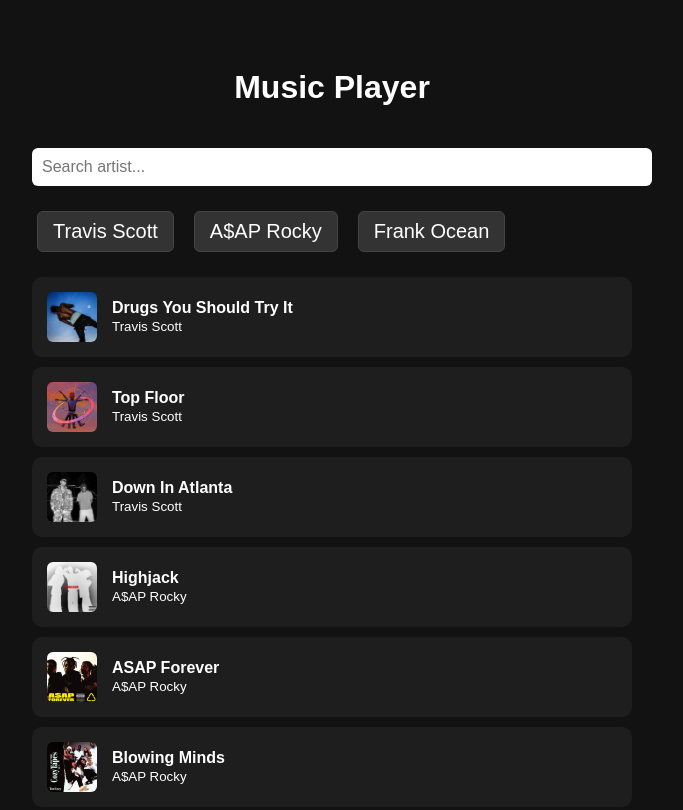
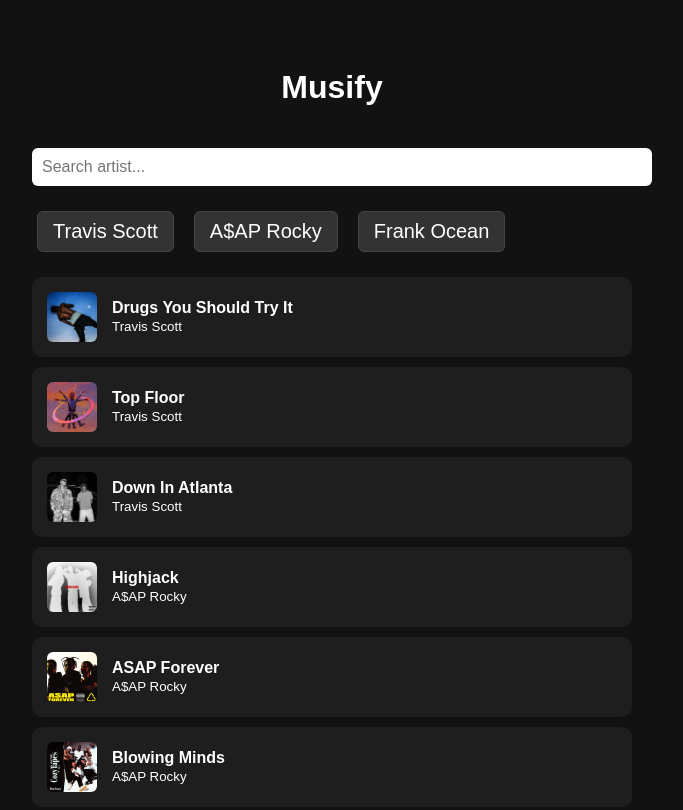
Before and after one commit to TheSpecialOne-1/Spotify-clone, a plain HTML site: page index.html in a window 1280 px wide. Shown: the top 810 px of the page, without its empty margins (308-991 px from the left). Drawn offline with Linux system fonts and the light colour scheme.

Commit message:
Update index.html

```diff
--- a/index.html
+++ b/index.html
@@ -3,12 +3,12 @@
 <head>
   <meta charset="UTF-8" />
   <meta name="viewport" content="width=device-width, initial-scale=1.0"/>
-  <title>Music Player</title>
+  <title>Musify</title>
   <link rel="stylesheet" href="style.css" />
 </head>
 <body>
   <div class="container">
-    <h1>Music Player</h1>
+    <h1>Musify</h1>
 
     <!-- Artist Search Bar -->
     <input type="text" id="artistSearch" placeholder="Search artist..." class="search-bar" />
```
